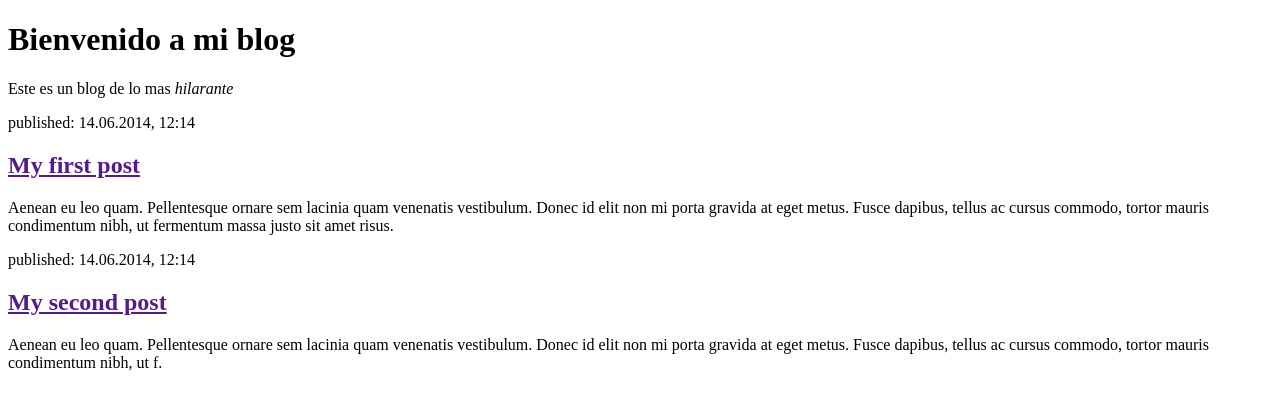
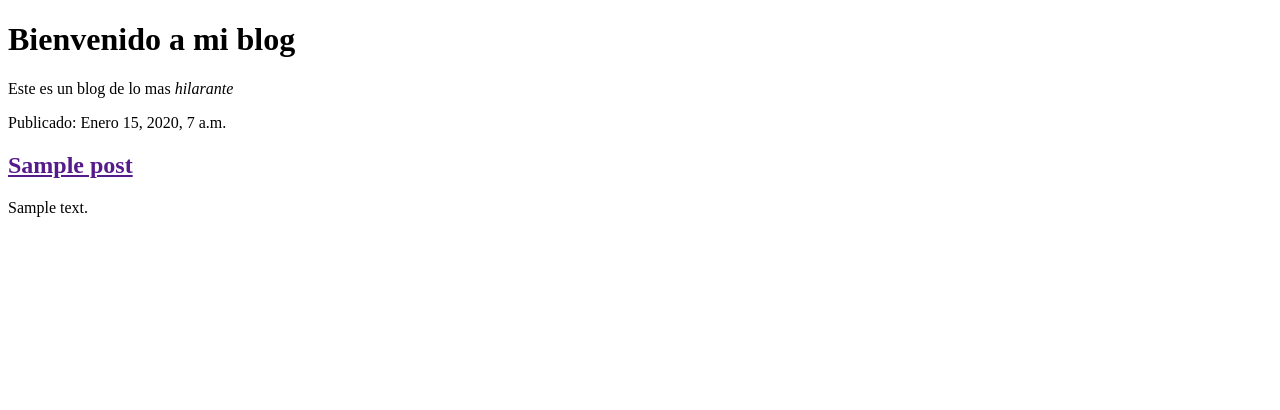
Before and after one commit to AlexanderGraus/blog, a Django app: page / in a window 1280 px wide. Shown: the top 410 px of the page. Run offline with Django 3.2, Linux system fonts and the light colour scheme; tables that the repository leaves empty hold one stand-in row (values such as "Sample post").

Commit message:
Templates modificados para mostrar post desde base de datos

```diff
--- a/blog/templates/blog/post_list.html
+++ b/blog/templates/blog/post_list.html
@@ -11,25 +11,12 @@
       <h1>Bienvenido a mi blog</h1>
       <p>Este es un blog de lo mas <em>hilarante</em></p>
     </div>
-    <div>
-      <p>published: 14.06.2014, 12:14</p>
-      <h2><a href="">My first post</a></h2>
-      <p>
-        Aenean eu leo quam. Pellentesque ornare sem lacinia quam venenatis
-        vestibulum. Donec id elit non mi porta gravida at eget metus. Fusce
-        dapibus, tellus ac cursus commodo, tortor mauris condimentum nibh, ut
-        fermentum massa justo sit amet risus.
-      </p>
-    </div>
-
-    <div>
-      <p>published: 14.06.2014, 12:14</p>
-      <h2><a href="">My second post</a></h2>
-      <p>
-        Aenean eu leo quam. Pellentesque ornare sem lacinia quam venenatis
-        vestibulum. Donec id elit non mi porta gravida at eget metus. Fusce
-        dapibus, tellus ac cursus commodo, tortor mauris condimentum nibh, ut f.
-      </p>
-    </div>
+    {% for post in posts %}
+      <div>
+        <p> Publicado: {{post.published_date}}</p>
+        <h2><a href="">{{post.title}}</a></h2>
+        <p>{{post.text|linebreaksbr}}</p>
+      </div>
+    {% endfor %}
   </body>
 </html>
--- a/blog/views.py
+++ b/blog/views.py
@@ -1,6 +1,9 @@
 from django.shortcuts import render
+from django.utils import timezone
+from .models import Post
 
 # Create your views here.
 
 def post_list(request):
-    return render(request,'blog/post_list.html',{})
+    posts = Post.objects.filter(published_date__lte=timezone.now()).order_by('published_date')
+    return render(request,'blog/post_list.html',{"posts":posts})
```
